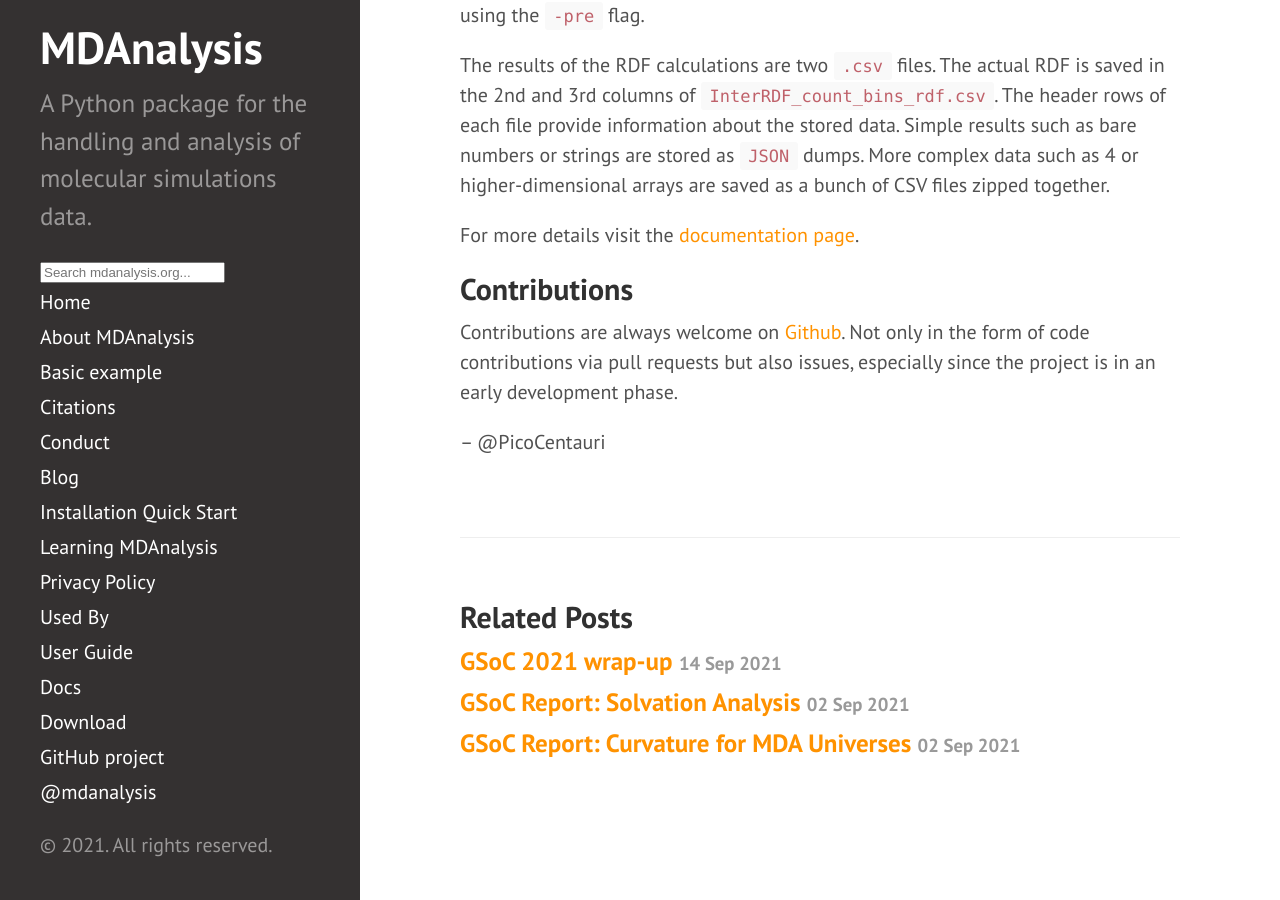
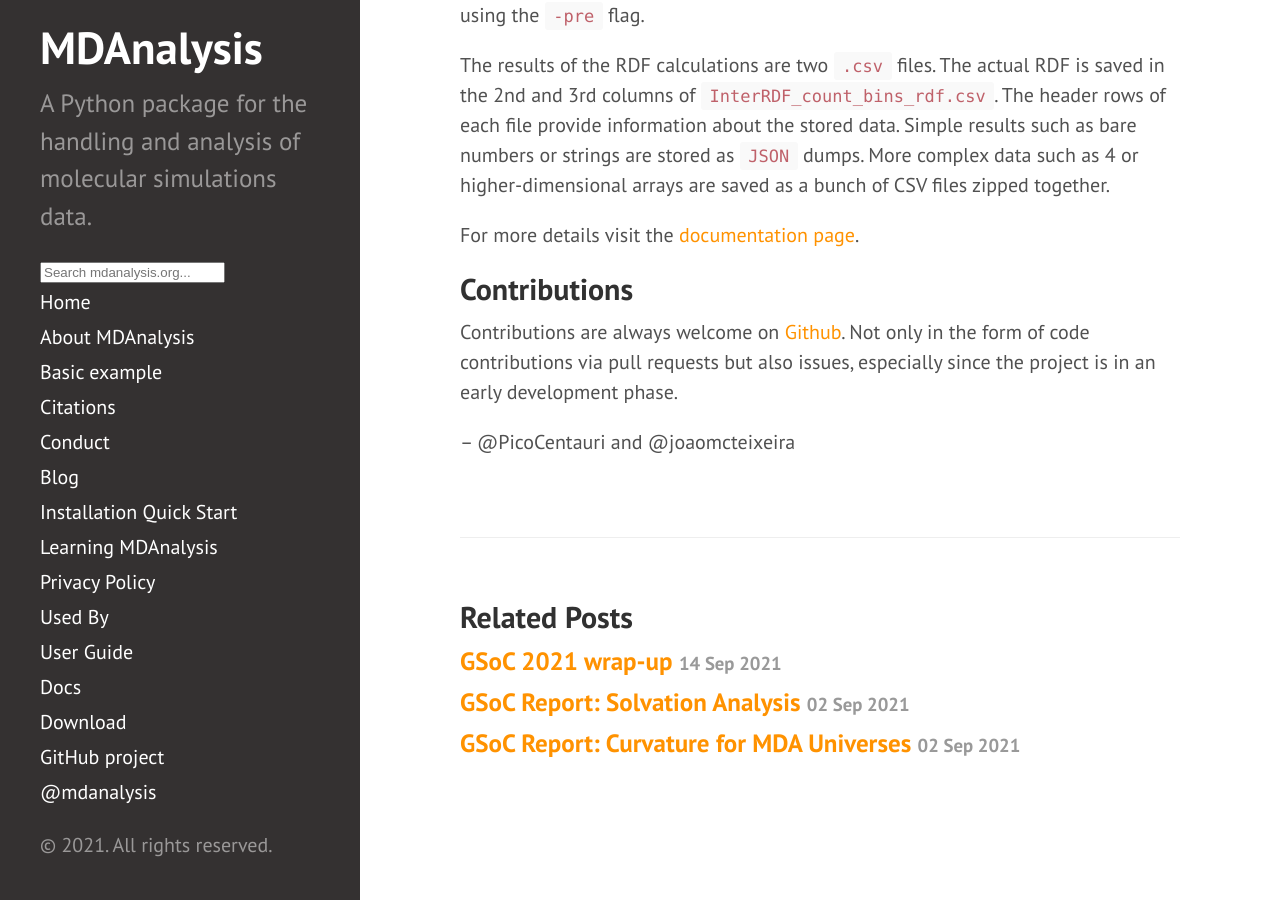
Before and after one commit to MDAnalysis/MDAnalysis.github.io, a Jekyll site: the page built from _posts/2021-11-16-mdacli.md, in a window 1280 px wide and 900 px high, scrolled down 2717 px. Built offline with Jekyll 4.4.1, drawn with Linux system fonts in a browser that asks for light colours; comment, search, counter and statistics services are not loaded.

Commit message:
Added docu link

```diff
--- a/_posts/2021-11-16-mdacli.md
+++ b/_posts/2021-11-16-mdacli.md
@@ -119,7 +119,7 @@ Contributions are always welcome on [Github][github]. Not only in the form of
 code contributions via pull requests but also issues, especially
 since the project is in an early development phase.
 
--- @PicoCentauri
+-- @PicoCentauri and @joaomcteixeira
 
 
 [taurenmd]: https://github.com/joaomcteixeira/taurenmd
```
Also changed, not shown: other parts of _posts/2021-11-16-mdacli.md (+1 -1 lines).
